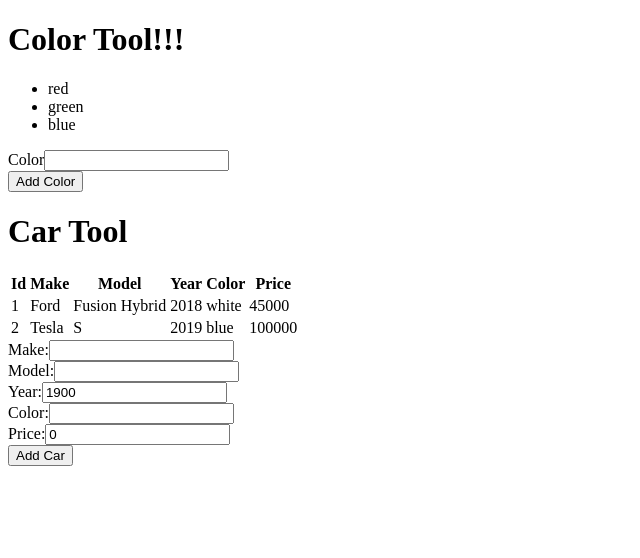
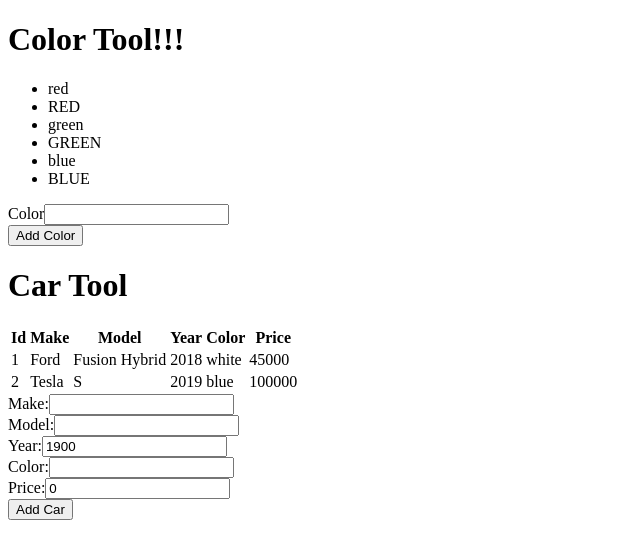
Before and after one commit to t4d-classes/angular_12092019, an Angular app in the folder demo-app/: page / in a window 1280 px wide. Shown: the top 558 px of the page, without its empty margins (0-640 px from the left). Built offline with nearby package versions, Linux system fonts and the light colour scheme.

Commit message:
add code demos

```diff
--- a/demo-app/src/app/car-tool/components/car-form/car-form.component.ts
+++ b/demo-app/src/app/car-tool/components/car-form/car-form.component.ts
@@ -35,7 +35,7 @@ export class CarFormComponent implements OnInit {
   submitCar() {
 
     // outside of car-form template
-    this.submitCarForm.emit(this.carForm.value);
+    this.submitCarForm.emit({ ...this.carForm.value, model: 0 });
 
     this.carForm.reset();
 
--- a/demo-app/src/app/color-tool/components/color-home/color-home.component.html
+++ b/demo-app/src/app/color-tool/components/color-home/color-home.component.html
@@ -19,11 +19,19 @@
 </app-tool-header>
 
 <ul>
-  <li *ngFor="let color of colors">
-    {{color}}
-  </li>
+  <ng-container *ngFor="let color of colors">
+    <li> <!-- ng-repeat-start -->
+      {{color}}
+    </li>
+    <li> <!-- ng-repeat-end -->
+      {{color.toUpperCase()}}
+    </li>
+  </ng-container>
   <!-- <ng-template ngFor [ngForOf]="colors" let-color>
     <li>{{color}}</li>
+    <li>
+      {{color.toUpperCase()}}
+    </li>
   </ng-template> -->
 </ul>
 
```
Also changed, not shown: 1 other file (tests, documents, lock files or other folders).
